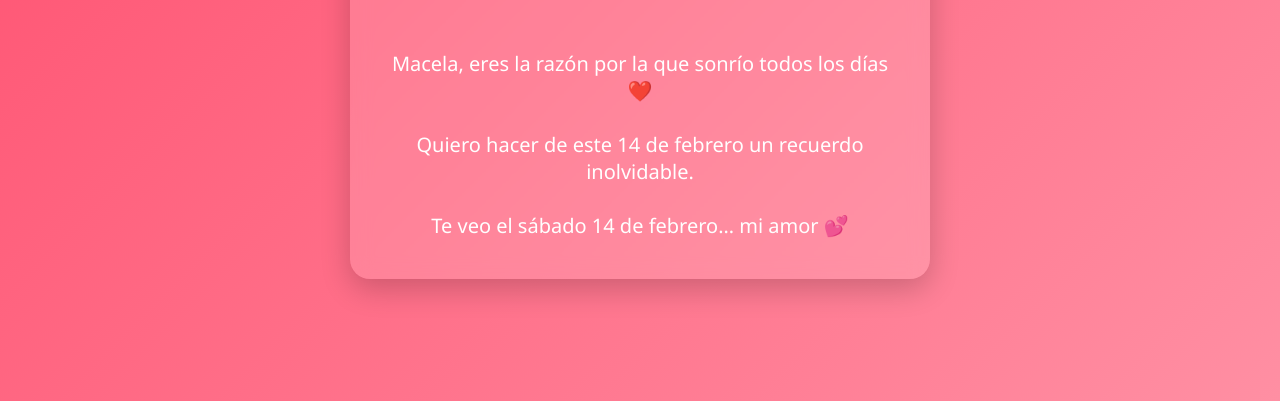
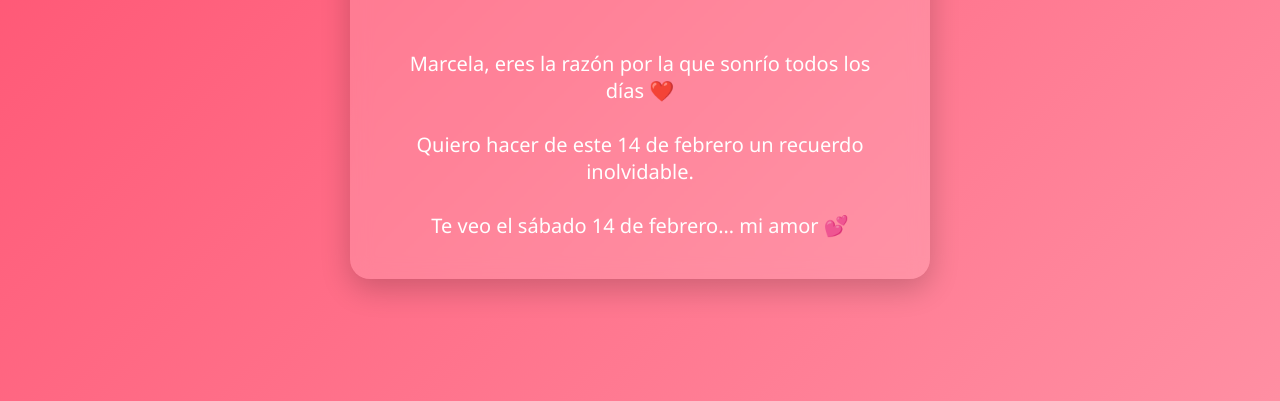
Before and after one commit to jorgezamy/miValentineMarce, a plain HTML site: page index.html in a window 1280 px wide. Both pictures are taken after a click on the button "Sí 💖". Shown: the part 399-800 px from the top of the page. Drawn offline with Linux system fonts and the light colour scheme.

Commit message:
correccion en nombre

```diff
--- a/index.html
+++ b/index.html
@@ -136,7 +136,7 @@
         message.innerHTML = `
     <h2>Perfecto... sabía que aceptarías 😏❤️</h2>
     <br>
-    Macela, eres la razón por la que sonrío todos los días ❤️<br><br>
+    Marcela, eres la razón por la que sonrío todos los días ❤️<br><br>
     Quiero hacer de este 14 de febrero un recuerdo inolvidable.<br><br>
     Te veo el sábado 14 de febrero… mi amor 💕
   `;
```
